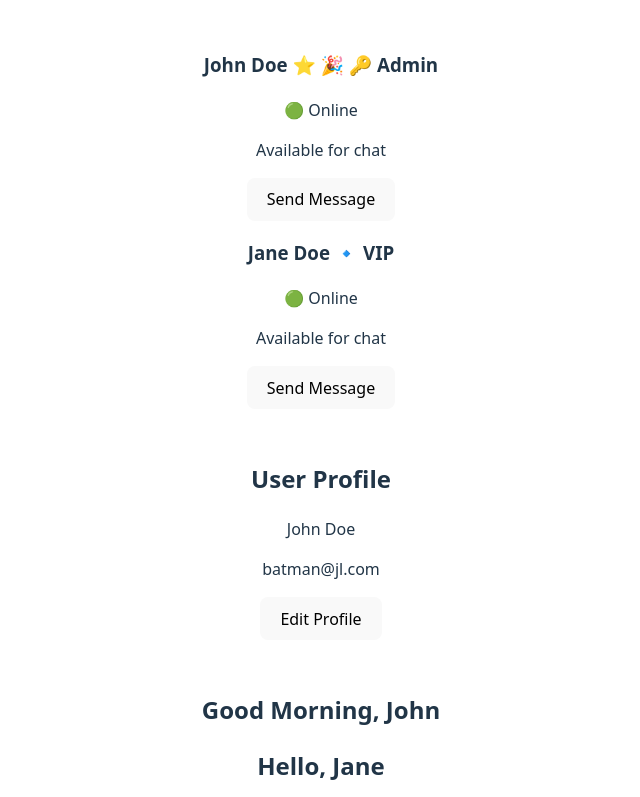
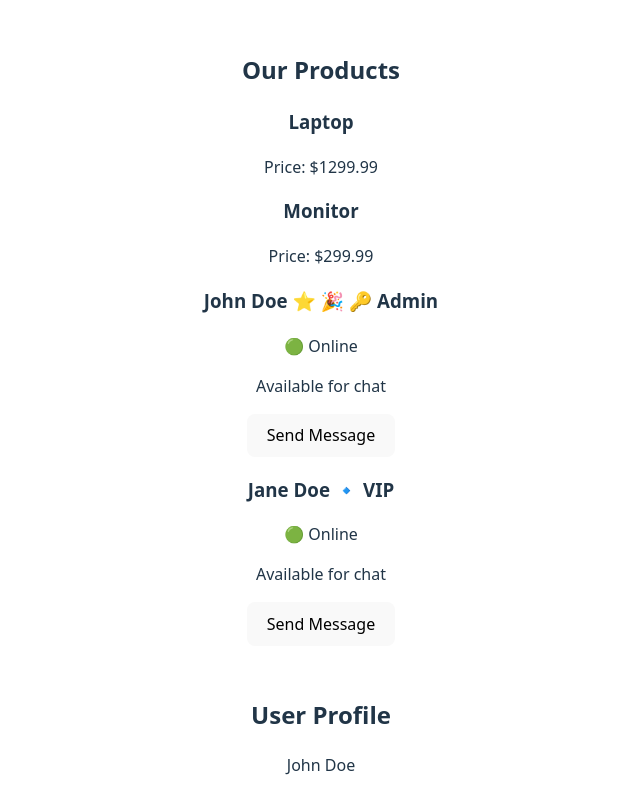
Before and after one commit to keshavjha06/React-19, a React (Vite) app in the folder hello-world/: page / in a window 1280 px wide. Shown: the top 797 px of the page, without its empty margins (319-959 px from the left). Built offline with nearby package versions, Linux system fonts and the light colour scheme.

Commit message:
feat: Add and integrate ProductList component into the App.

```diff
--- a/hello-world/src/App.jsx
+++ b/hello-world/src/App.jsx
@@ -10,10 +10,12 @@
 import { Greeting } from './Greeting'
 import { CardWrapper } from './CardWrapper'
 import { UserDetails } from './UserDetails'
+import { ProductList } from './ProductList'
 
 function App() {
   return (
     <div>
+      <ProductList />
       <UserDetails
         name="John Doe"
         isOnline={true}
--- /dev/null
+++ b/hello-world/src/ProductList.jsx
@@ -0,0 +1,47 @@
+export const ProductList = () => {
+
+    const products = [{
+        id: 1,
+        name: "Laptop",
+        price: 1299.99,
+    },
+    {
+        id: 2,
+        name: "Mouse",
+        price: 25.99,
+    }, {
+        id: 3,
+        name: "Keyboard",
+        price: 75.99,
+    },
+    {
+        id: 4,
+        name: "Monitor",
+        price: 299.99,
+    },
+    {
+        id: 5,
+        name: "Webcam",
+        price: 49.99,
+    }]
+
+    const productElements = products
+        .filter((product) => {
+            return product.price > 100
+        })
+        .map((product) => {
+            return (
+                <div key={product.id}>
+                    <h3>{product.name}</h3>
+                    <p>Price: ${product.price}</p>
+                </div>
+            )
+        })
+
+    return (
+        <div>
+            <h2>Our Products</h2>
+            {productElements}
+        </div>
+    )
+}
```
